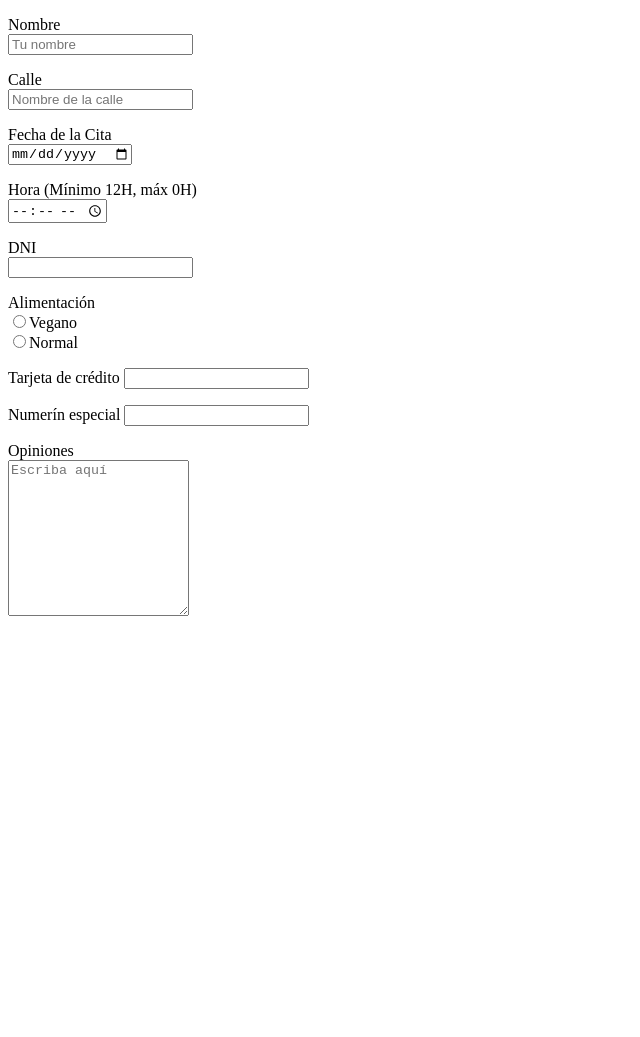
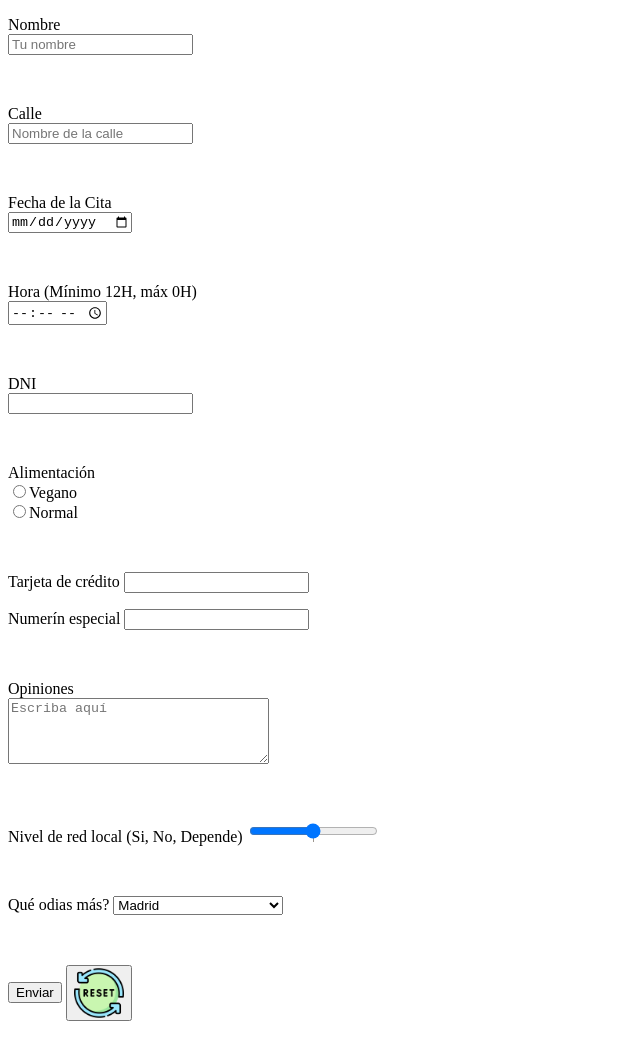
Before and after one commit to SergioGargoles/1EVAL_HTMLyCSS_APPWEB_2smrc_sergiogargoles, a plain HTML site: page web/Formularios/Form.html in a window 1280 px wide. Shown: the whole page, without its empty margins (0-640 px from the left). Before the commit the page ends 800 px from the top, so only its background shows below. Drawn offline with Linux system fonts and the light colour scheme.

Commit message:
Formularios

```diff
--- a/web/Formularios/Form.html
+++ b/web/Formularios/Form.html
@@ -7,17 +7,42 @@
 </head>
 <body>
     <form action="" method="get">
-        <p>Nombre <br> <input type="text" name="Nombre" placeholder="Tu nombre"></p>
-        <p>Calle<br>  <input type="text" placeholder="Nombre de la calle" name="Ocupación"></p>
-        <p>Fecha de la Cita <br> <input type="date" name="Fecha"></p>
-        <p>Hora (Mínimo 12H, máx 0H) <br> <input type="time" name="Hora"></p>
-        <p>DNI <br> <input type="text" max="9"></p>
+        <p>Nombre <br> <input type="text" name="Nombre" placeholder="Tu nombre"></p><br>
+        <p>Calle<br>  <input type="text" placeholder="Nombre de la calle" name="Ocupación"></p><br>
+        <p>Fecha de la Cita <br> <input type="date" name="Fecha"></p><br>
+        <p>Hora (Mínimo 12H, máx 0H) <br> <input type="time" name="Hora"></p><br>
+        <p>DNI <br> <input type="text" max="9"></p><br>
         <p>Alimentación <br> <input type="radio" name="Boton1">Vegano<br>
         <input type="radio" name="Boton2">Normal
+        </p><br>
+        <p>Tarjeta de crédito <input type="password" name="Tarjeta"></p>
+        <p>Numerín especial <input type="text" name="numerin"></p><br>
+        <p>Opiniones <br> <textarea name="Opiniones" rows="4" cols="30" placeholder="Escriba aquí"></textarea></p> <br>
+        <p> Nivel de red local (Si, No, Depende)
+            <input type="range" name="Rango"
+            min="1" max="3" list="lista-rango">
+            <datalist id="lista-rango">
+                <option value="2" label="2"></option>
+                <option value="4" label="4"></option>
+                <option value="6" label="6"></option>
+            </datalist>
+        </p><br>
+        <p> Qué odias más?
+            <select name="opciones">
+                <option>Madrid</option>
+                <option>Francia</option>
+                <option>L'Hospitalet de Llobregat</option>
+            </select>
+        </p><br>
+        <p></p>
+        <p>
+            <input type="submit" name="Enviar" value="Enviar">
+            <button type="reset" name="Restablecer" value="Restablecer">
+                <img src="5632370.png" alt="reset" width="50" height="50" style="vertical-align: middle;">
+            </button>
         </p>
-        <p>Tarjeta de crédito <input type="password" name="Tarjeta"></p>
-        <p>Numerín especial <input type="text" name="numerin"></p>
-        <p>Opiniones <br> <textarea name="Opiniones" rows="10" cols="20" placeholder="Escriba aquí"></textarea></p>
+
+        </p>
     </form>
 </body>
 </html>
```
Also changed, not shown: index.html (+2 -1 lines), web/Formularios/5632370.png (added).
